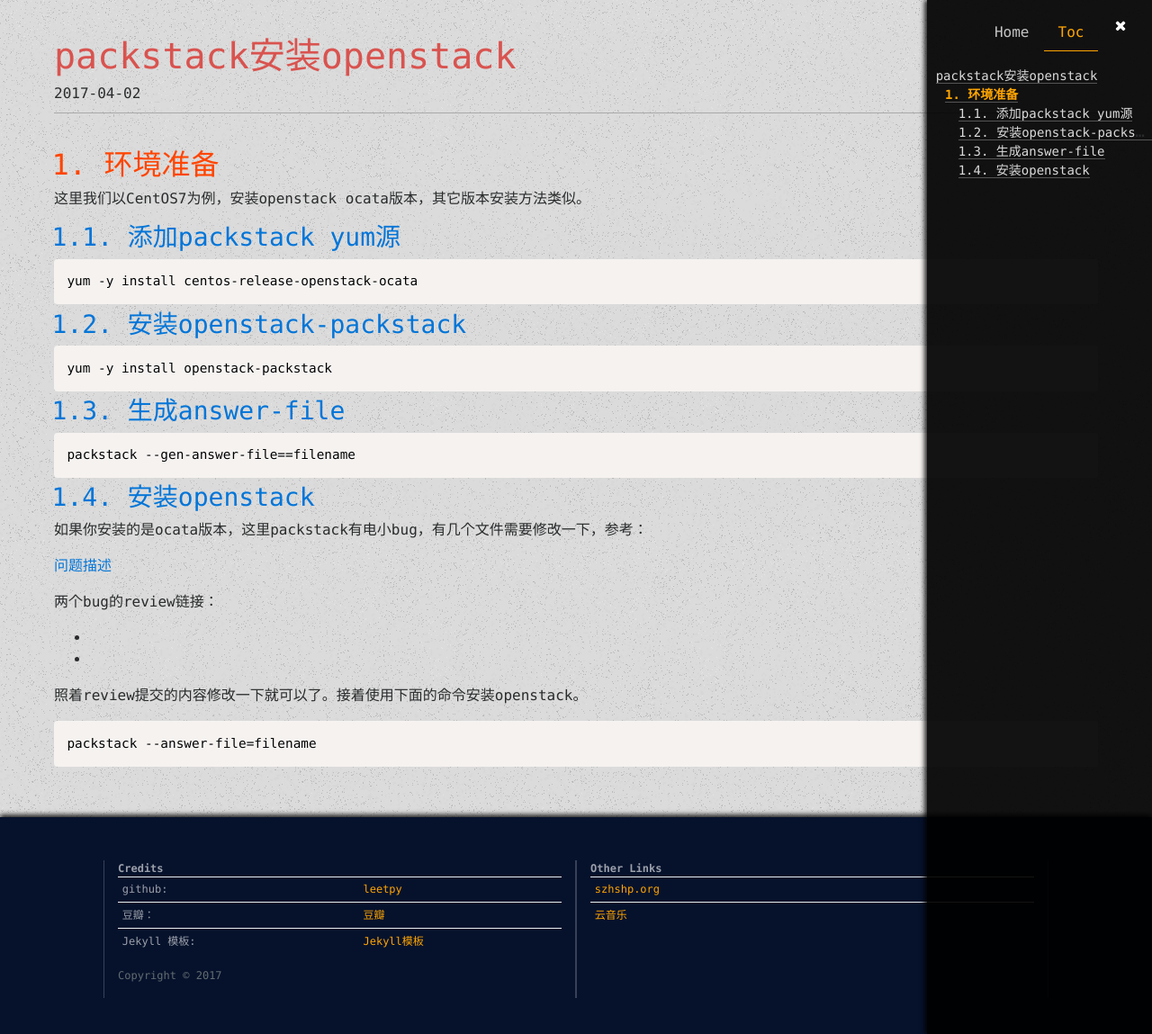
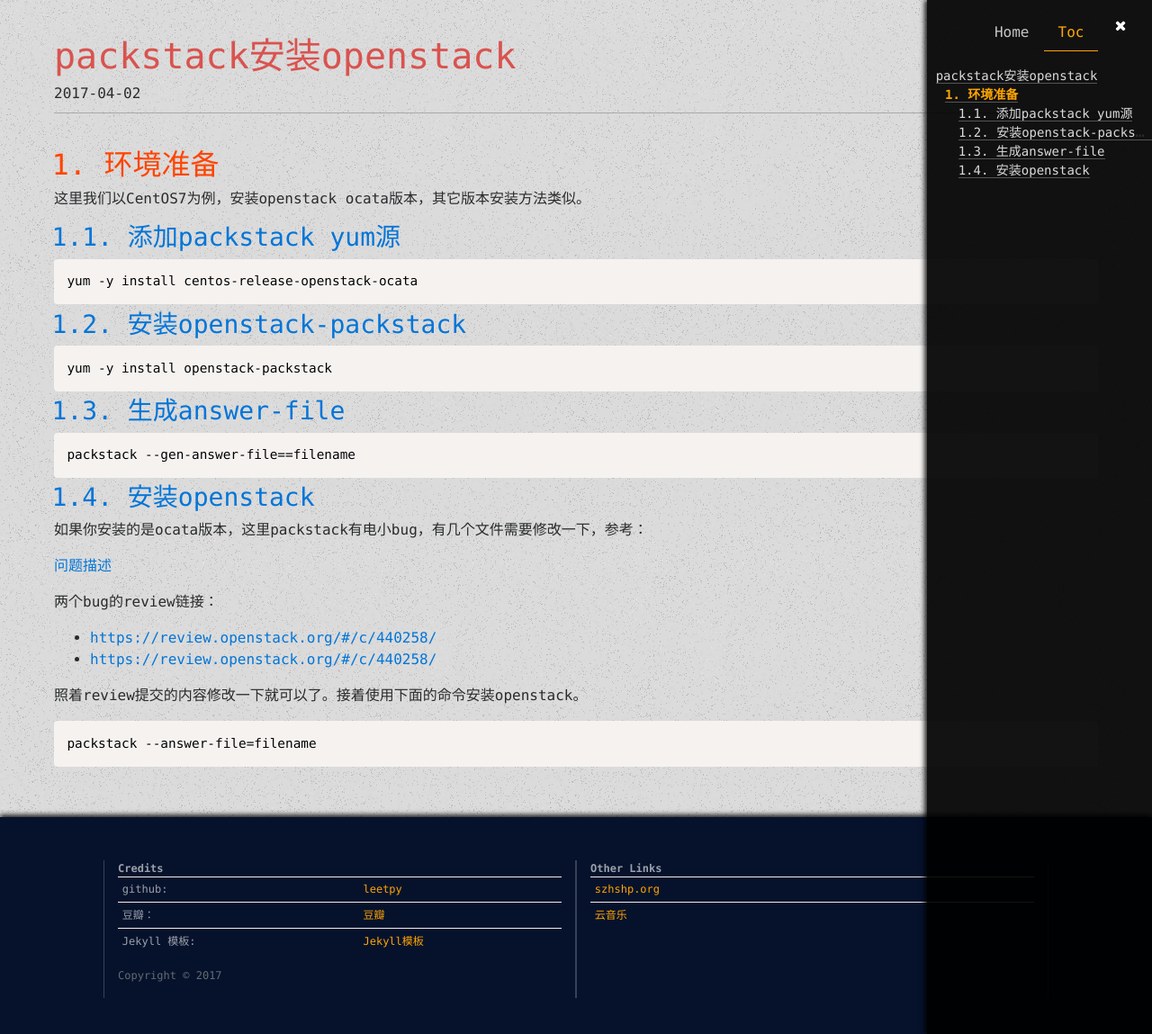
Before and after one commit to leetpy/leetpy.github.io.bak, a Jekyll site: the page built from _posts/2017-04-02-packstack安装openstack.md, in a window 1280 px wide and 1149 px high. Shown: the whole window at 90% size. Built offline with Jekyll 4.4.1, drawn with Linux system fonts in a browser that asks for light colours; part of the change alters nothing that is shown.

Commit message:
update packstack

```diff
--- a/_posts/2017-04-02-packstack安装openstack.md
+++ b/_posts/2017-04-02-packstack安装openstack.md
@@ -38,8 +38,8 @@ packstack --gen-answer-file==filename
 
 两个bug的review链接：
 
-- [](https://review.openstack.org/#/c/440258/)
-- [](https://review.openstack.org/442551)
+- [https://review.openstack.org/#/c/440258/](https://review.openstack.org/#/c/440258/)
+- [https://review.openstack.org/#/c/440258/](https://review.openstack.org/442551)
 
 照着review提交的内容修改一下就可以了。接着使用下面的命令安装openstack。
 
```
